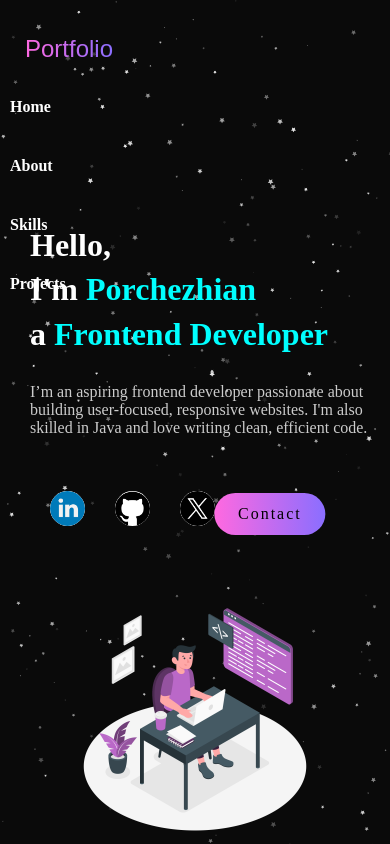
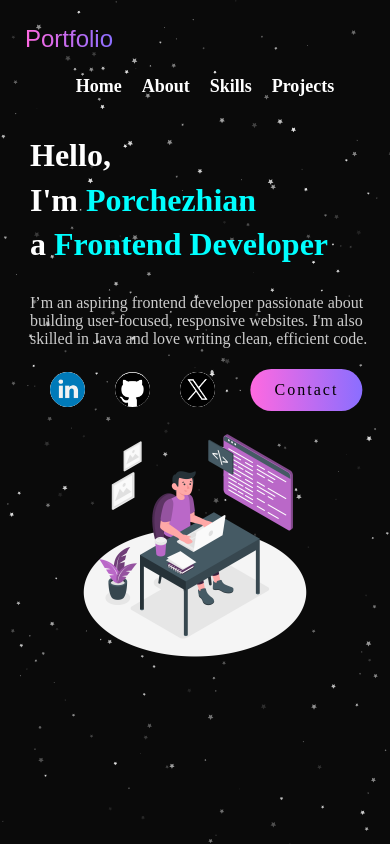
Before and after one commit to chezhianch/Animated-React-Portfolio, a React (Vite) app: page / in a window 390 px wide. Built offline with nearby package versions, Linux system fonts and the light colour scheme.

Commit message:
Update App.css

```diff
--- a/src/App.css
+++ b/src/App.css
@@ -411,7 +411,7 @@ gap: 30px;
   /* Navbar */
   .navbar {
     flex-direction: column;
-    top: 30px;
+    top: 20px;
     left: 0;
     padding: 0;
   }
@@ -424,9 +424,9 @@ gap: 30px;
 
   .align {
     position: relative;
-    top: 40px;
+    margin-top: -10px;
     left: 0;
-    flex-direction: column;
+   display: flex;
     gap: 20px;
   }
 
@@ -438,7 +438,7 @@ gap: 30px;
   }
 
   .nav-links li a {
-    font-size: 16px;
+    font-size: 18px;
   }
 
   /* Portfolio Text */
@@ -452,6 +452,8 @@ gap: 30px;
 
   /* Hero Section */
   .hero-content {
+    position: relative;
+    margin-top: -300px;
     flex-direction: column;
     padding: 1rem;
     text-align: left;
@@ -474,17 +476,19 @@ gap: 30px;
   }
 
   .hero-img img {
+    position: relative;
+    top:-85px ;
     width: 250px;
     right: 0;
   }
 
   .cnt-btn {
     display: block;
-    position: static;
+    position: relative;
     margin: 2rem auto 0 auto;
     transform: translateX(20%);
-    top: auto;
-    right: auto;
+    top: -5px;
+    margin-right:-20px;
     align-self: center;
   }
 
@@ -495,7 +499,7 @@ gap: 30px;
     position: relative;
     right: 50px;
     padding-left: 0;
-    margin-top: 1.5rem;
+    top: -30px;
   }
 
   /* About Section */
```
